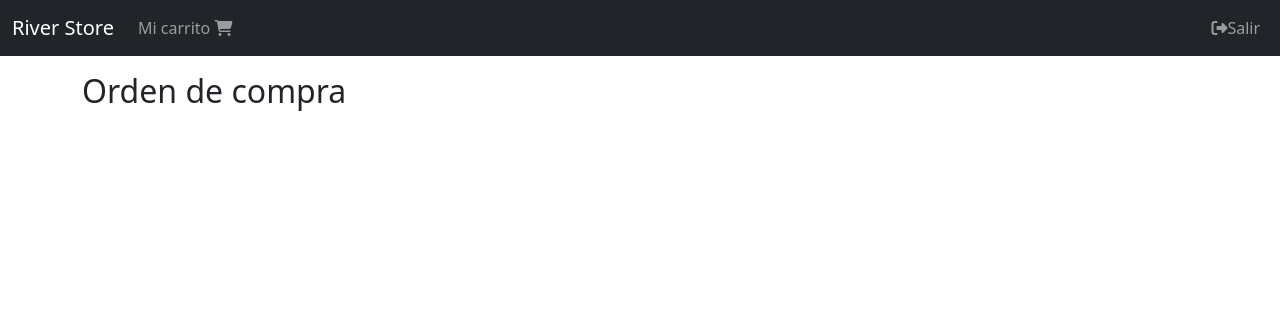
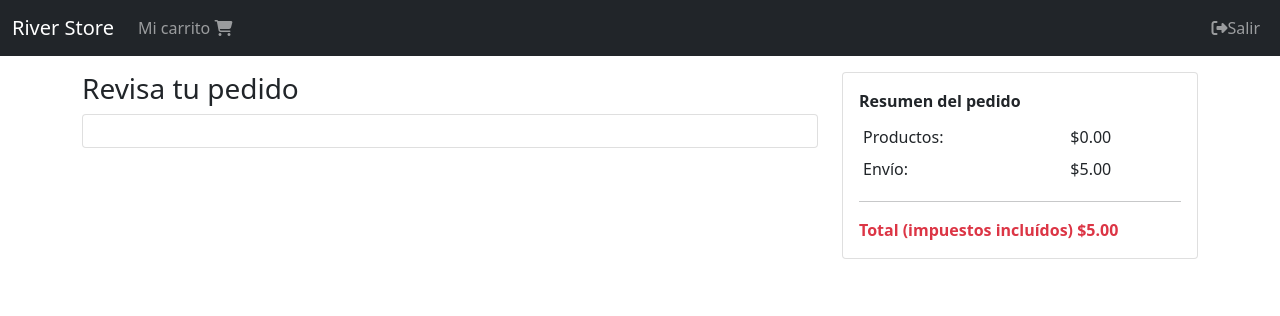
Before and after one commit to Renato-Servadei/E-commerce-con-Django, a Django app: page /orden/ in a window 1280 px wide. Shown: the top 316 px of the page. Run offline with Django 4.2, Linux system fonts and the light colour scheme; a user stored in the database is signed in; data comes from the database, SQL or seed files in the repository; both versions use the stored data as it was after the commit; some libraries are stand-ins or nearby versions.

Commit message:
creada la vista de la orden de compra y modificación para que se actualice el total

```diff
--- a/carts/models.py
+++ b/carts/models.py
@@ -21,6 +21,11 @@ class Cart(models.Model):
     def update_totals(self):
         self.update_subtotal()
         self.update_total()
+
+        order = self.order_set.first()
+        if order:
+            order.update_total()
+
 
     def update_subtotal(self):
         # self.subtotal = sum([products.price for products in self.products.all()])
--- a/orders/models.py
+++ b/orders/models.py
@@ -1,8 +1,9 @@
 from carts.models import Cart
 from django.db import models
+from django.db.models.signals import pre_save
 from enum import Enum
 from users.models import User
-
+import uuid
 
 class OrderStatus(Enum):
     CREATED = 'CREATED'
@@ -13,6 +14,7 @@ class OrderStatus(Enum):
 choices = [ (tag, tag.value) for tag in OrderStatus]
 
 class Order(models.Model):
+    order_id = models.CharField(max_length=100, null=False, blank=False, unique=True)
     user = models.ForeignKey(User, on_delete=models.CASCADE)
     cart = models.ForeignKey(Cart, on_delete=models.CASCADE)
     status = models.CharField(max_length=50, choices = choices, default='CREATED')
@@ -21,4 +23,21 @@ class Order(models.Model):
     created_at = models.DateTimeField(auto_now_add=True)
 
     def __str__(self):
-        return ''
+        return self.order_id
+
+    def update_total(self):
+        self.total = self.get_total()
+        self.save()
+
+    def get_total(self):
+        return self.cart.total + self.shipping_total
+
+def set_order_id(sender, instance, *args, **kwargs):
+    if not instance.order_id:
+        instance.order_id = str(uuid.uuid4())
+
+def set_total(sender, instance, *args, **kwargs):
+    instance.total = instance.get_total()
+
+pre_save.connect(set_order_id, sender=Order)
+pre_save.connect(set_total, sender=Order)
--- a/orders/templates/orders/order.html
+++ b/orders/templates/orders/order.html
@@ -1,6 +1,18 @@
 {% extends 'base.html' %}
 {% block content %}
+<div class="col-8">
+    <div class="h3">
+        Revisa tu pedido
+    </div>
+    <div class="card">
+        <div class="card-body">
+            {% for product in cart.products.all %}
+            {% include 'snippets/product.html' %}
+            {% endfor %}
+        </div>
+    </div>
+</div>
 <div class="col">
-    <h2>Orden de compra</h2>
+    {% include 'snippets/resume.html' %}
 </div>
 {% endblock %}
--- /dev/null
+++ b/orders/templates/snippets/resume.html
@@ -0,0 +1,37 @@
+{% load product_extras %}
+<div class="card">
+    <div class="card-body">
+        <div class="fw-bold">
+            Resumen del pedido
+        </div>
+        <div>
+            <table class="table table-borderless table-sm">
+                <thead>
+                    <tr>
+                        <th></th>
+                        <th></th>
+                    </tr>
+                </thead>
+                <tbody>
+                    <tr>
+                        <td>Productos: </td>
+                        <td>{{ cart.total | price_format }}</td>
+                    </tr>
+                    <tr>
+                        <td>Envío: </td>
+                        <td>{{ order.shipping_total | price_format }}</td>
+                    </tr>
+                </tbody>
+            </table>
+        </div>
+        <div>
+            <hr>
+            <div class="fw-bold text-danger">
+                Total (impuestos incluídos)
+                <div class="d-inline-block">
+                    {{ order.total | price_format }}
+                </div>
+            </div>
+        </div>
+    </div>
+</div>
--- /dev/null
+++ b/orders/utils.py
@@ -0,0 +1,13 @@
+from .models import Order
+
+def get_or_create_order(cart, request):
+
+    order = Order.objects.filter(cart=cart).first()
+
+    if order is None and request.user.is_authenticated:
+        order = Order.objects.create(user = request.user, cart = cart)
+
+    if order:
+        request.session['order_id'] = order.order_id
+
+    return order
--- a/orders/views.py
+++ b/orders/views.py
@@ -1,4 +1,11 @@
+from carts.utils import get_or_create_cart
 from django.shortcuts import render
+from .models import Order
+from .utils import get_or_create_order
 
 def order(request):
-    return render(request, 'orders/order.html', {})
+
+    cart = get_or_create_cart(request)
+    order = get_or_create_order(cart, request)
+
+    return render(request, 'orders/order.html', {'order': order, 'cart': cart})
```
Also changed, not shown: orders/templates/snippets/product.html (added, +20 -0 lines), db.sqlite3, orders/migrations/0002_order_order_id.py (added), orders/migrations/0003_alter_order_order_id.py (added).
